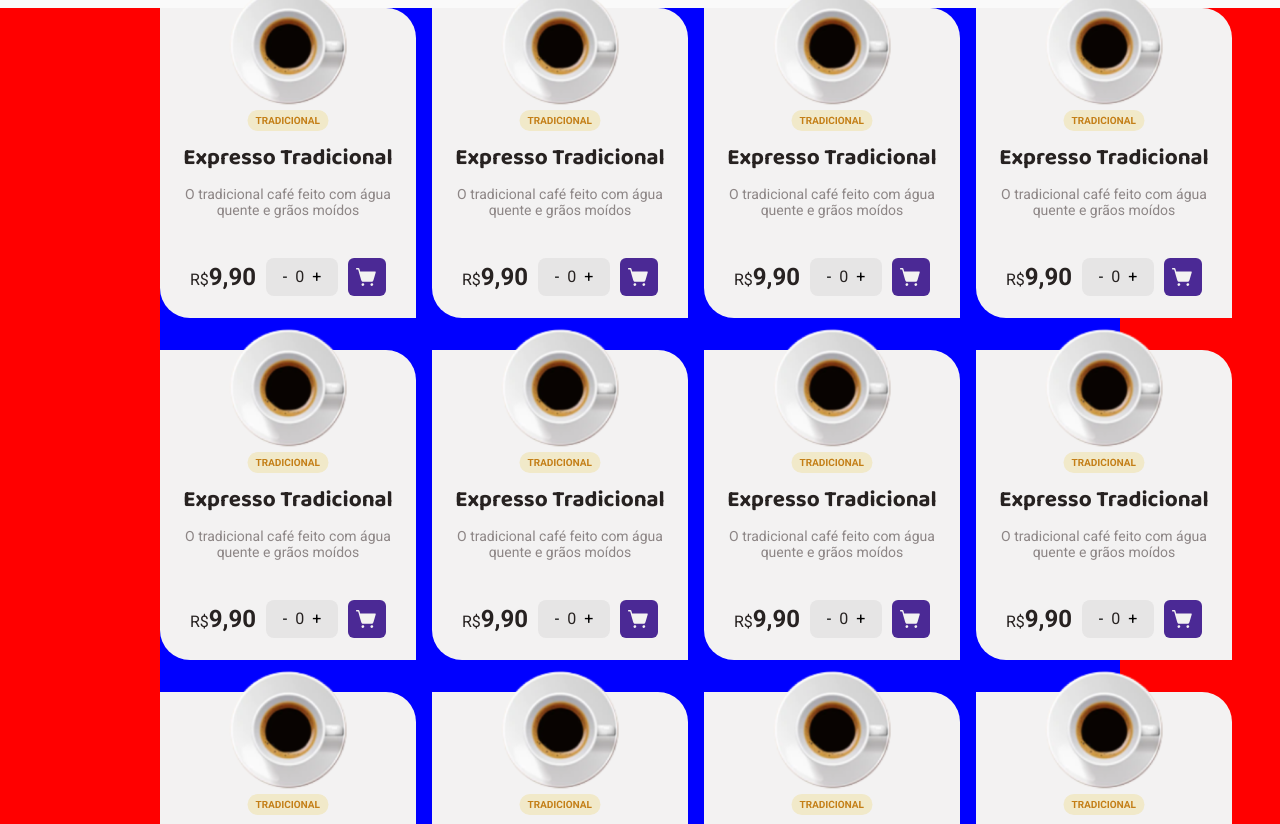
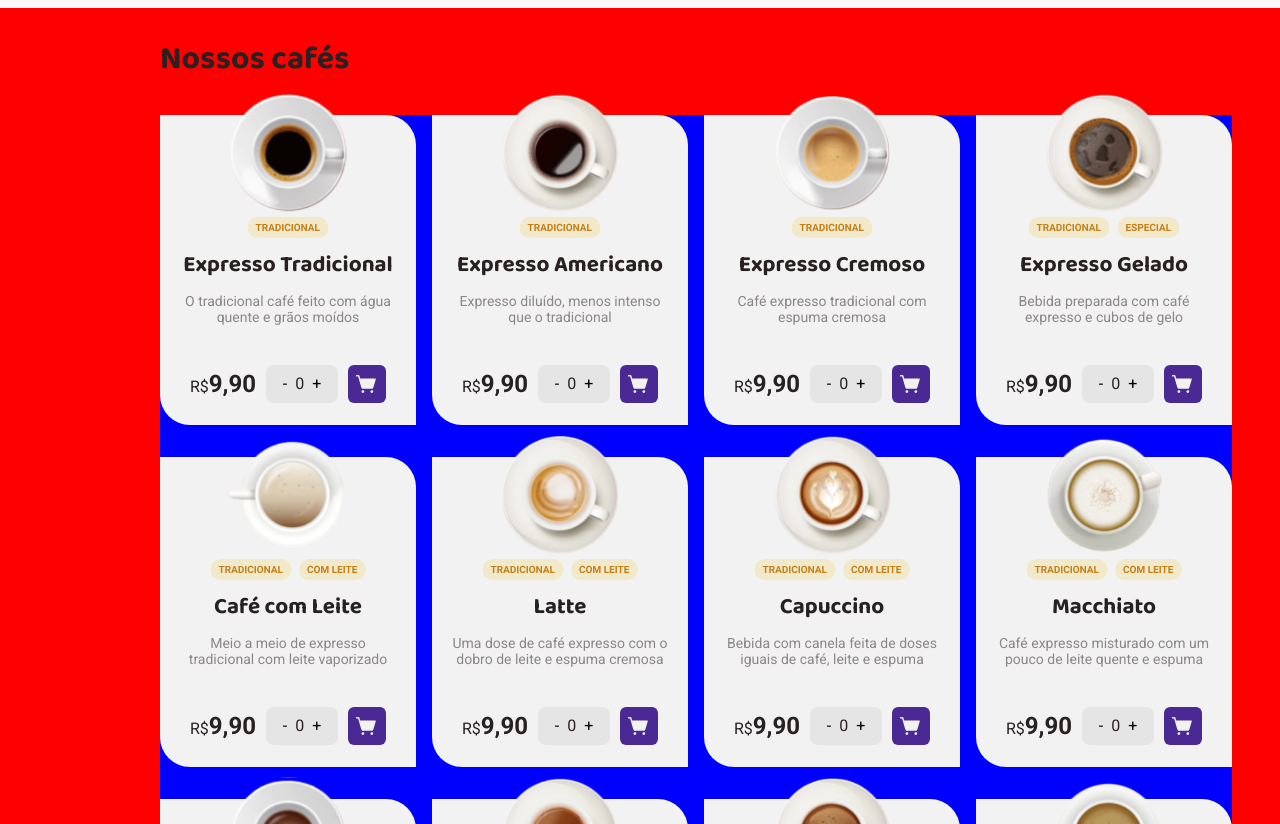
Before and after one commit to GabrielGCJ/d-02-react-js-rocketseat-coffee-delivery, a React (Vite) app: page / in a window 1280 px wide. Shown: the part 416-1240 px from the top of the page. Built offline with nearby package versions, Linux system fonts and the light colour scheme.

Commit message:
feature/update-coffee-list

```diff
--- a/src/components/Coffee/Coffee.tsx
+++ b/src/components/Coffee/Coffee.tsx
@@ -23,34 +23,45 @@ import {
   TitleContainer,
 } from './styles'
 
-export const Coffee = () => {
+export const Coffee = ({
+  img,
+  name,
+  tag1,
+  tag2,
+  tag3,
+  tag4,
+  tag5,
+  text,
+  price,
+  quantity,
+}) => {
   return (
     <CoffeeExternalContainer>
       <CoffeeInternalContainer>
         <CoffeeTypeContaner>
-          <img src={coffeTradicional} alt="" />
+          <img src={img} alt="" />
         </CoffeeTypeContaner>
         <TagsContainer>
-          <img src={tag1tradicional} alt="" />
-          {/* <img src={tag2especial} alt="" /> */}
-          {/* <img src={tag3comLeite} alt="" /> */}
-          {/* <img src={tag4alcoolico} alt="" /> */}
-          {/* <img src={tag5gelado} alt="" /> */}
+          {tag1 === true ? <img src={tag1tradicional} alt="" /> : null}
+          {tag2 === true ? <img src={tag2especial} alt="" /> : null}
+          {tag3 === true ? <img src={tag3comLeite} alt="" /> : null}
+          {tag4 === true ? <img src={tag4alcoolico} alt="" /> : null}
+          {tag5 === true ? <img src={tag5gelado} alt="" /> : null}
         </TagsContainer>
         <TitleContainer>
-          <h2>Expresso Tradicional</h2>
+          <h2>{name}</h2>
         </TitleContainer>
         <DescriptionContainer>
-          <p>O tradicional café feito com água quente e grãos moídos</p>
+          <p>{text}</p>
         </DescriptionContainer>
         <PriceAndQuantityContainer>
           <PriceContainer>
             <p>R$</p>
-            <h2>9,90</h2>
+            <h2>{price.toFixed(2).replace('.', ',')}</h2>
           </PriceContainer>
           <QuantityContainer>
             <button>-</button>
-            <span id="valorContador">0</span>
+            <span id="valorContador">{quantity}</span>
             <button>+</button>
           </QuantityContainer>
           <ShoppingCarContainer>
--- a/src/components/CoffeeList/CoffeeList.tsx
+++ b/src/components/CoffeeList/CoffeeList.tsx
@@ -1,17 +1,40 @@
-import { CoffeeData } from '../../data/CoffeeData'
+// import { CoffeeData } from '../../data/CoffeeData'
+import { CoffeeData } from '../../data/coffeeData'
 import { Coffee } from '../Coffee/Coffee'
 import {
+  AllCoffees,
   CoffeeListExternalContainer,
   CoffeeListInternalContainer,
+  CoffeeText,
 } from './styled'
 
 export const CoffeeList = () => {
   return (
     <CoffeeListExternalContainer>
       <CoffeeListInternalContainer>
-        {CoffeeData.map((coffee) => {
-          return <Coffee key={coffee.id} />
-        })}
+        <CoffeeText>
+          <h1>Nossos cafés</h1>
+        </CoffeeText>
+
+        <AllCoffees>
+          {CoffeeData.map((coffee) => {
+            return (
+              <Coffee
+                key={coffee.id}
+                img={coffee.img}
+                name={coffee.name}
+                tag1={coffee.tag1}
+                tag2={coffee.tag2}
+                tag3={coffee.tag3}
+                tag4={coffee.tag4}
+                tag5={coffee.tag5}
+                text={coffee.text}
+                price={coffee.price}
+                quantity={coffee.quantity}
+              />
+            )
+          })}
+        </AllCoffees>
       </CoffeeListInternalContainer>
     </CoffeeListExternalContainer>
   )
--- a/src/components/CoffeeList/styled.ts
+++ b/src/components/CoffeeList/styled.ts
@@ -6,7 +6,7 @@ export const CoffeeListExternalContainer = styled.div`
 
   background-color: red;
 
-  padding: 0rem 10rem 0rem;
+  padding: 1rem 10rem 0rem;
 
   width: 100%;
 
@@ -24,13 +24,23 @@ export const CoffeeListExternalContainer = styled.div`
     font-size: 0.5rem;
   }
 `
-export const CoffeeListInternalContainer = styled.div`
+export const CoffeeListInternalContainer = styled.div``
+
+export const CoffeeText = styled.div`
+  text-align: start;
+  font-family: 'Baloo 2';
+  font-size: 1rem;
+  padding: 10px 0 30px 0;
+`
+
+export const AllCoffees = styled.div`
   background-color: blue;
-  width: 100%;
+  align-items: center;
+  justify-content: center;
 
   display: grid;
   grid-template-columns: auto auto auto auto;
-  row-gap: 2rem;
+  row-gap: 32px;
   column-gap: 1rem;
   width: 100%;
 `
```
